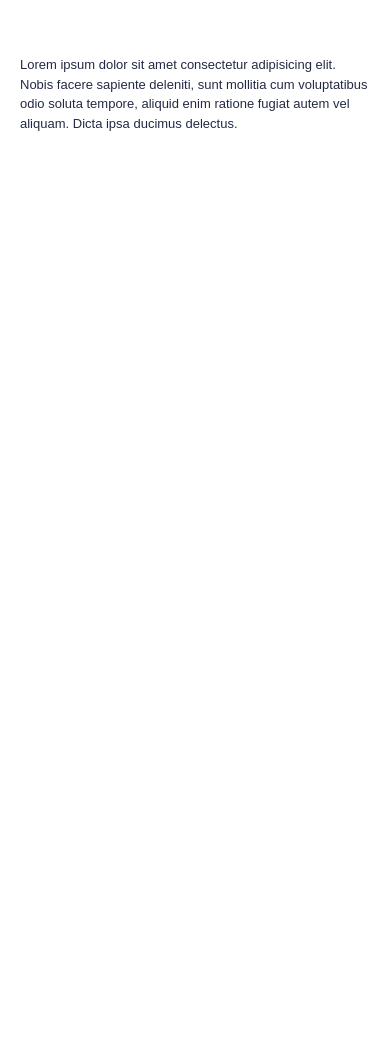
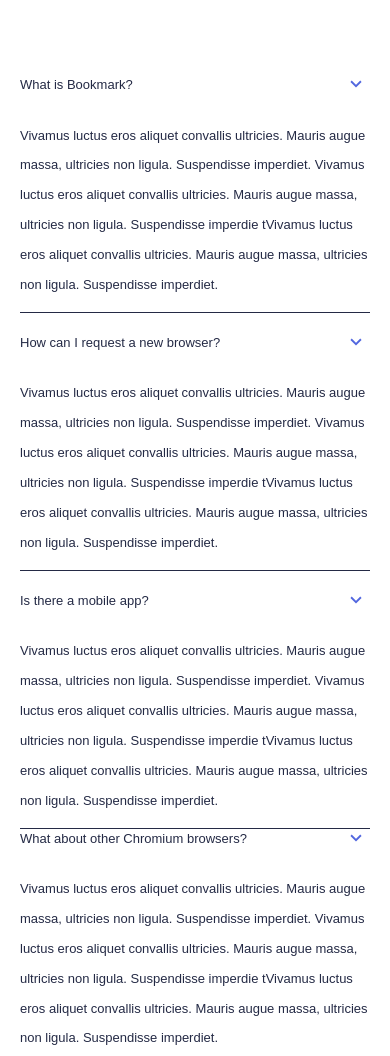
Before and after one commit to frontendoniyorbek/bookmark, a plain HTML site: page index.html in a window 390 px wide. Shown: the part 4380-5436 px from the top of the page. Before the commit the page ends 4636 px from the top, so only its background shows below. Drawn offline with Linux system fonts and the light colour scheme; a web font is replaced by a local one.

Commit message:
add faq-lists && faq-lists responsive

```diff
--- a/css/styles.css
+++ b/css/styles.css
@@ -475,6 +475,43 @@ p {
 .faq__text {
 	color: var(--gray-color);
 }
+
+.faq__item {
+	padding-top: 1.9rem;
+	padding-bottom: 1.3rem;
+	border-bottom: 1px solid var(--text-color);
+}
+
+.faq__item:nth-child(1) {
+	border-top: 1px solid var(--text-color);
+}
+
+.faq__item-questions {
+	display: flex;
+	justify-content: space-between;
+	align-items: center;
+	margin-bottom: 3.2rem;
+	cursor: pointer;
+	transition: color 0.4s ease-in-out;
+}
+
+.faq__item-questions:hover {
+	color: var(--hover-color);
+}
+
+.faq__item-title {
+}
+
+.faq__item-btn {
+	border: none;
+	background-color: transparent;
+}
+
+.faq__anwers {
+	overflow: hidden;
+	font-size: 1.6rem;
+	line-height: 2.3;
+}
 /* FAQ END */
 
 /* MAIN END */
@@ -746,6 +783,19 @@ p {
 	.faq__title {
 		font-size: 2.4rem;
 	}
+
+	.faq__item {
+		padding-top: 2rem;
+		padding-bottom: 1.2rem;
+	}
+
+	.faq__item-questions {
+		margin-bottom: 2.6rem;
+	}
+
+	.faq__anwers {
+		font-size: 1.3rem;
+	}
 }
 
 @media screen and (max-width: 635px) {
@@ -939,4 +989,8 @@ p {
 	.featurs__content-title {
 		font-size: 2.4rem;
 	}
+
+	.faq__item:nth-child(1) {
+		border-top: 0px solid var(--text-color);
+	}
 }
--- a/index.html
+++ b/index.html
@@ -207,10 +207,61 @@
 							Here are some of our FAQs. If you have any other questions you’d like answered please feel free to email us.
 						</p>
 					</div>
-					<p>
-						Lorem ipsum dolor sit amet consectetur adipisicing elit. Nobis facere sapiente deleniti, sunt mollitia cum
-						voluptatibus odio soluta tempore, aliquid enim ratione fugiat autem vel aliquam. Dicta ipsa ducimus delectus.
-					</p>
+					<ul class="faq__list">
+						<li class="faq__item">
+							<div class="faq__item-questions">
+								<p class="faq__item-title">What is Bookmark?</p>
+								<button class="faq__item-btn">
+									<img src="images/faq-acardion-icons.svg" alt="faq-acardion-icons" width="16" height="8" />
+								</button>
+							</div>
+							<div class="faq__anwers">
+								Vivamus luctus eros aliquet convallis ultricies. Mauris augue massa, ultricies non ligula. Suspendisse imperdiet.
+								Vivamus luctus eros aliquet convallis ultricies. Mauris augue massa, ultricies non ligula. Suspendisse imperdie
+								tVivamus luctus eros aliquet convallis ultricies. Mauris augue massa, ultricies non ligula. Suspendisse imperdiet.
+							</div>
+						</li>
+						<li class="faq__item">
+							<div class="faq__item-questions">
+								<p class="faq__item-title">How can I request a new browser?</p>
+								<button class="faq__item-btn">
+									<img src="images/faq-acardion-icons.svg" alt="faq-acardion-icons" width="16" height="8" />
+								</button>
+							</div>
+							<div class="faq__anwers">
+								Vivamus luctus eros aliquet convallis ultricies. Mauris augue massa, ultricies non ligula. Suspendisse imperdiet.
+								Vivamus luctus eros aliquet convallis ultricies. Mauris augue massa, ultricies non ligula. Suspendisse imperdie
+								tVivamus luctus eros aliquet convallis ultricies. Mauris augue massa, ultricies non ligula. Suspendisse imperdiet.
+							</div>
+						</li>
+						<li class="faq__item">
+							<div class="faq__item-questions">
+								<p class="faq__item-title">Is there a mobile app?</p>
+								<button class="faq__item-btn">
+									<img src="images/faq-acardion-icons.svg" alt="faq-acardion-icons" width="16" height="8" />
+								</button>
+							</div>
+							<div class="faq__anwers">
+								Vivamus luctus eros aliquet convallis ultricies. Mauris augue massa, ultricies non ligula. Suspendisse imperdiet.
+								Vivamus luctus eros aliquet convallis ultricies. Mauris augue massa, ultricies non ligula. Suspendisse imperdie
+								tVivamus luctus eros aliquet convallis ultricies. Mauris augue massa, ultricies non ligula. Suspendisse imperdiet.
+							</div>
+						</li>
+
+						<li>
+							<div class="faq__item-questions">
+								<p class="faq__item-title">What about other Chromium browsers?</p>
+								<button class="faq__item-btn">
+									<img src="images/faq-acardion-icons.svg" alt="faq-acardion-icons" width="16" height="8" />
+								</button>
+							</div>
+							<div class="faq__anwers">
+								Vivamus luctus eros aliquet convallis ultricies. Mauris augue massa, ultricies non ligula. Suspendisse imperdiet.
+								Vivamus luctus eros aliquet convallis ultricies. Mauris augue massa, ultricies non ligula. Suspendisse imperdie
+								tVivamus luctus eros aliquet convallis ultricies. Mauris augue massa, ultricies non ligula. Suspendisse imperdiet.
+							</div>
+						</li>
+					</ul>
 				</div>
 			</section>
 			<!-- FAQ END -->
```
Also changed, not shown: images/faq-acardion-icons.svg (added).
